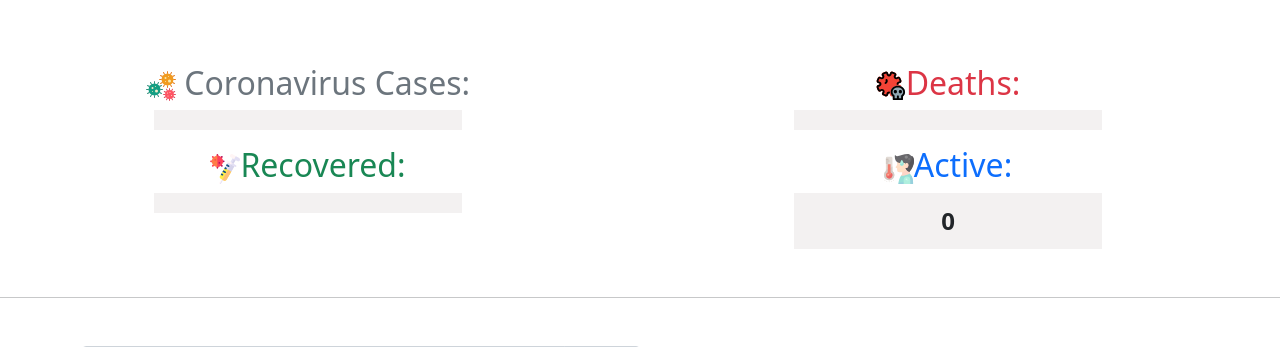
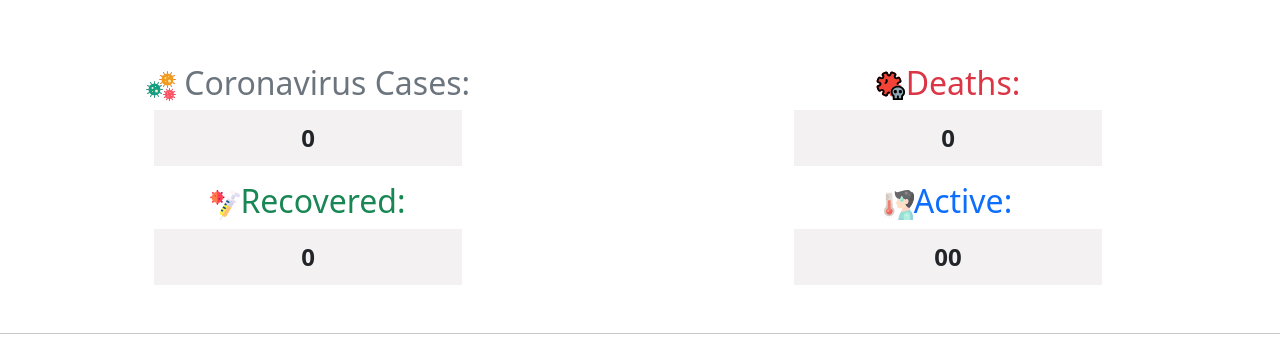
Before and after one commit to MuhammadPola/Coronavirus-Website, a PHP site: page / in a window 1280 px wide. Shown: the part 56-403 px from the top of the page. Run offline with PHP 8.4, Linux system fonts and the light colour scheme; data that the repository does not hold is empty.

Commit message:
Update index.php

```diff
--- a/index.php
+++ b/index.php
@@ -67,19 +67,19 @@ include_once 'getData.php';
     <div class="row text-center mw-100 my-5 row-cols-1 row-cols-md-2 gy-3  global">
         <div class="col">
             <h2 class="text-muted"><img src="icon/Confirmed.svg" alt="" width="30px"> Coronavirus Cases:</h2>
-            <p><?php echo $G_Confirmed;  ?></p>
+            <p><?php echo $G_Confirmed;  ?>0</p>
         </div>
         <div class="col">
             <h2 class="text-danger"><img src="icon/death.svg" alt="" width="30px">Deaths:</h2>
-            <p><?php echo $G_Deaths;  ?></p>
+            <p><?php echo $G_Deaths;  ?>0</p>
         </div>
         <div class="col">
             <h2 class="text-success"><img src="icon/vaccine.svg" alt="" width="30px">Recovered:</h2>
-            <p><?php echo $G_Recovered;  ?> </p>
+            <p><?php echo $G_Recovered;  ?>0 </p>
         </div>
         <div class="col">
             <h2 class="text-primary"><img src="icon/fever.svg" alt="" width="30px">Active:</h2>
-            <p><?php echo $G_Active;  ?></p>
+            <p><?php echo $G_Active;  ?>0</p>
         </div>
     </div>
 
```
